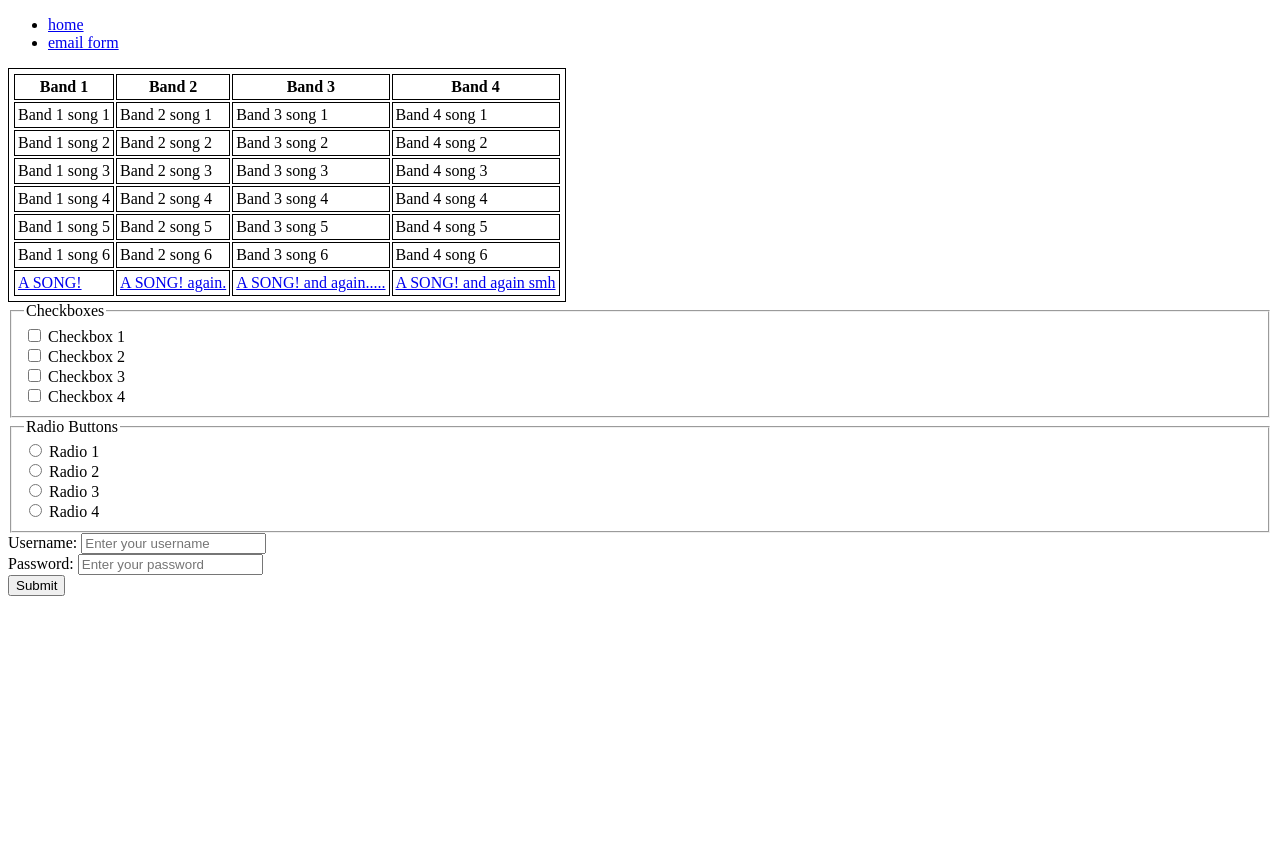
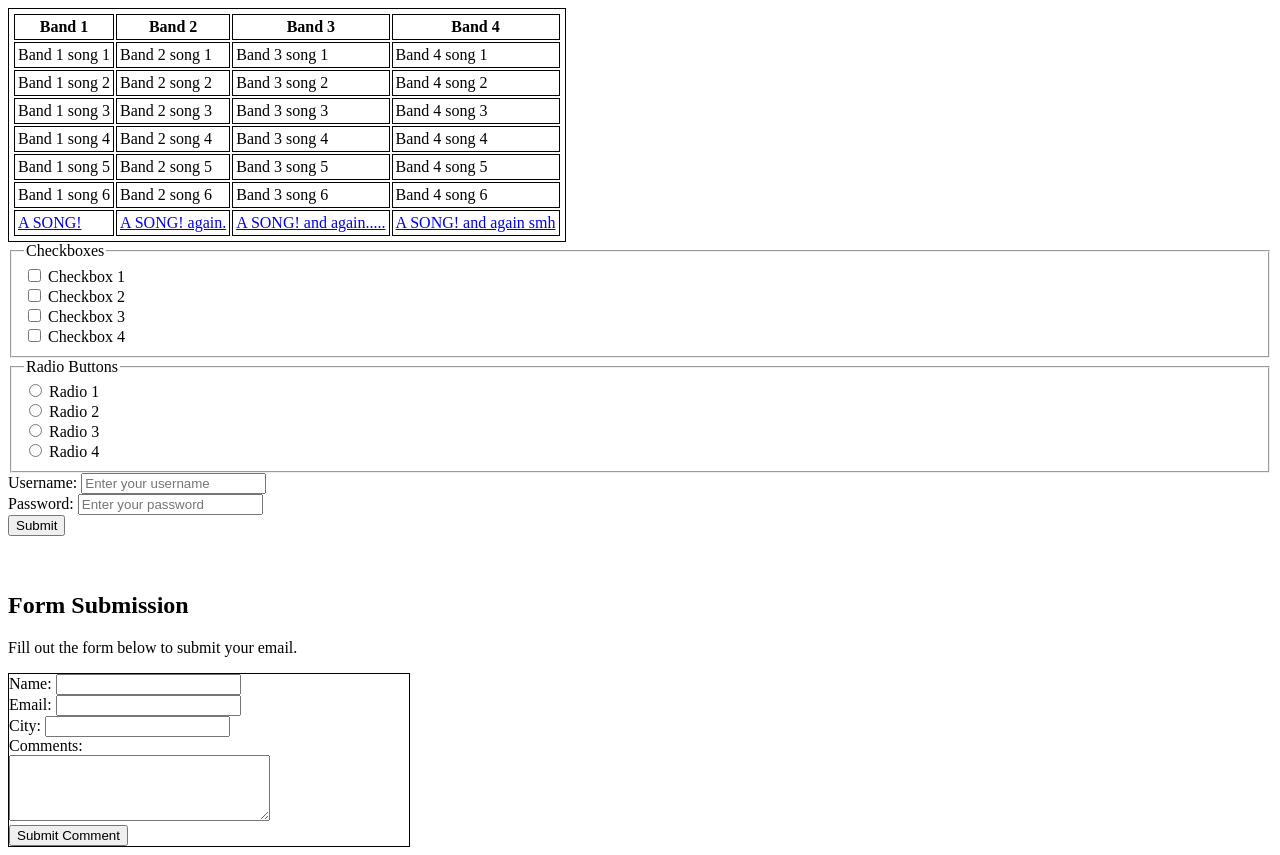
Before and after one commit to ds526-student/compx225_labs, a plain HTML site: page labTwo/index.html in a window 1280 px wide. Before the commit the page ends 800 px from the top, so only its background shows below. Drawn offline with Linux system fonts and the light colour scheme.

Commit message:
moved into a single file for a2

```diff
--- a/labTwo/index.html
+++ b/labTwo/index.html
@@ -7,13 +7,6 @@
         <title>Lab Two</title>
     </head>
     <body>
-        <nav>
-            <ul>
-                <li><a href="index.html">home</a></li>
-                <li><a href="emailForm.html">email form</a></li>
-            </ul>
-        </nav>
-
         <table>
             <tr>
                 <th scope="col">Band 1</th>
@@ -104,5 +97,22 @@
 
             <input type="submit" value="Submit">
         </form>
+        <br><br>
+        <h2>Form Submission</h2>
+        <p>Fill out the form below to submit your email.</p>
+
+        <div style="border: 1px solid black; width: 400px;">
+            <form method="POST">
+                <label>Name:</label>
+                <input type="text" name="name" required><br>
+                <label>Email:</label>
+                <input type="email" name="email" required><br>
+                <label>City:</label>
+                <input type="text" name="city" required><br>
+                <label>Comments:</label><br>
+                <textarea name="comments" rows="4" cols="30" required></textarea><br>
+                <input type="submit" value="Submit Comment">
+            </form>
+        </div>
     </body>
 </html>
```
Also changed, not shown: labTwo/emailForm.html (deleted, +0 -29 lines).
